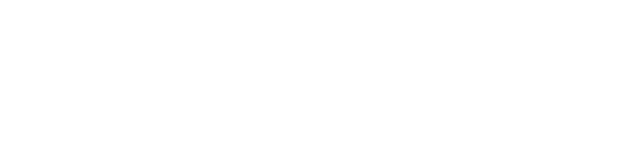
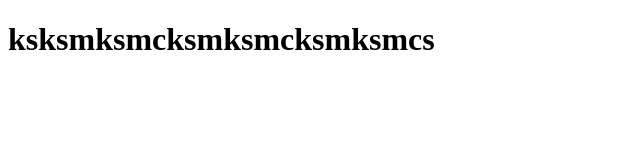
Before and after one commit to maxerton/test, a plain HTML site: page about.html in a window 1280 px wide. Shown: the whole page, without its empty margins (0-640 px from the left). Drawn offline with Linux system fonts and the light colour scheme.

Commit message:
commit 3

```diff
--- a/about.html
+++ b/about.html
@@ -7,6 +7,6 @@
     <title>Document</title>
 </head>
 <body>
-
+    <h1>ksksmksmcksmksmcksmksmcs</h1>
 </body>
 </html>
```
